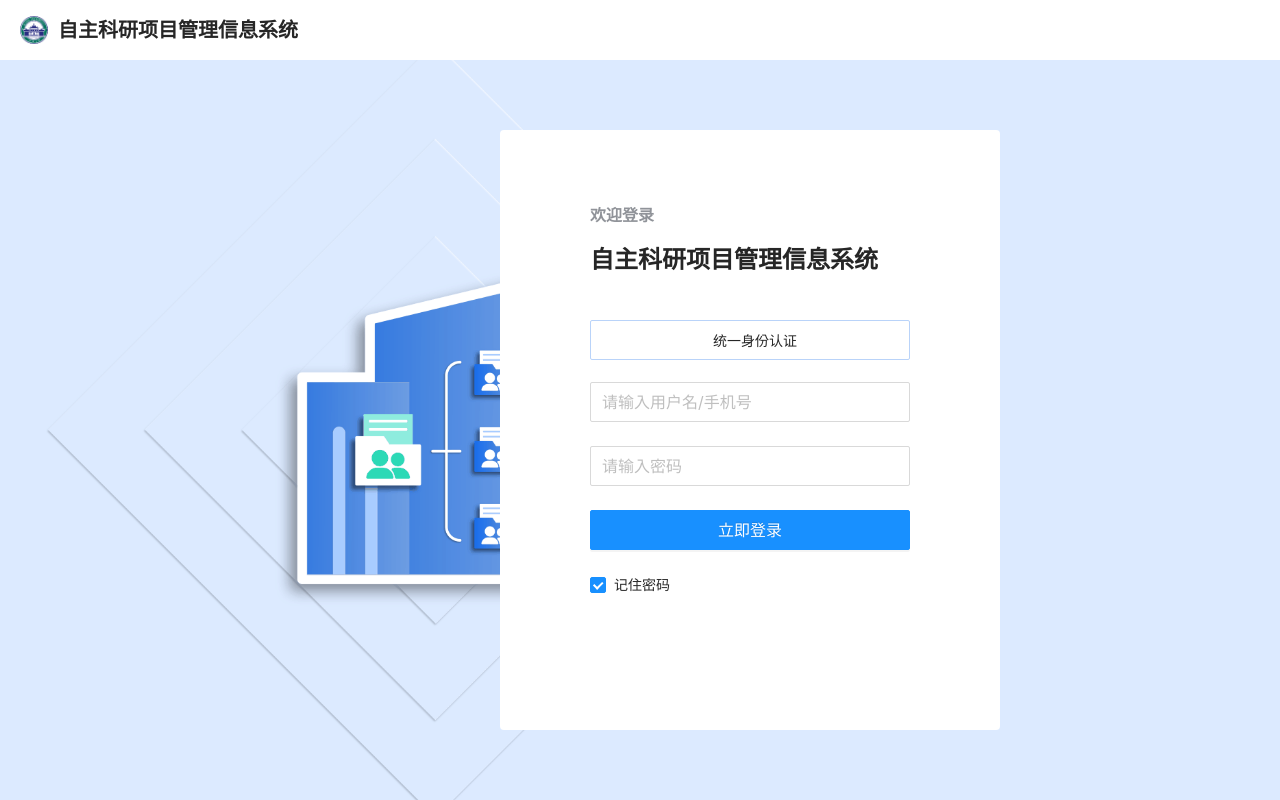
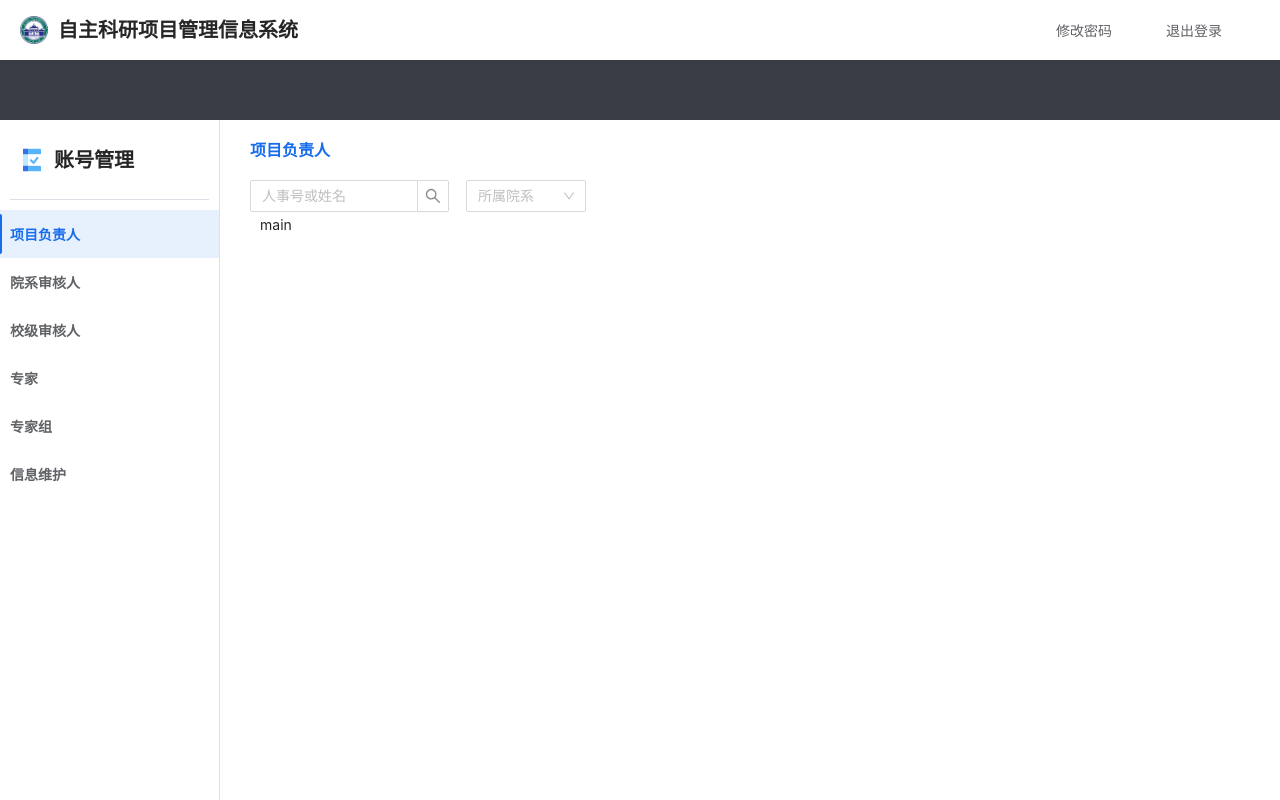
Before and after one commit to AprildreamMI/zzky-app-web-react, a React (Create React App) app: page /admin/manage-account/project in a window 1280 px wide. Before the commit this address led to /login. Built offline with nearby package versions, Linux system fonts and the light colour scheme; sample sign-in values are in the browser's storage; a small style sheet from the web is missing.

Commit message:
16.12.0 项目负责人

```diff
--- /dev/null
+++ b/src/components/baseLayout/content/index.js
@@ -0,0 +1,69 @@
+import classNames from 'classnames'
+import { useNavigate } from 'react-router-dom'
+import styles from './index.module.scss'
+
+const cbs = classNames.bind(styles)
+
+function BaseLayoutContent ({
+  hideHeader,
+  hideHeaderBack,
+  hideFooter,
+  headerLabel,
+  children
+}) {
+  const navigate = useNavigate()
+  // 返回
+  const onBack = () => {
+    window.history.length > 1 ? navigate(-1) : navigate('/')
+  }
+  // slot bodyTitle
+  const bodyTitle = children[0]
+  // slot bodyMain
+  const bodyMain = children[1]
+
+  return (
+    <div className={styles.content}>
+      {
+        !hideHeader &&
+        <div className={styles.content_header}>
+          {
+            hideHeaderBack ?
+            <p className="tw-text-[16px] tw-font-bold">
+              { headerLabel }
+            </p>
+            :
+            <p className="tw-text-[16px]">
+              <span className="tw-font-bold" onClick={onBack}>返回</span>
+              { headerLabel }
+            </p>
+          }
+        </div>
+      }
+      <div className={styles.content_body}>
+        {
+          bodyTitle &&
+          <div className={styles.content_body_title}>
+            { bodyTitle }
+          </div>
+        }
+        <div className={cbs(styles.content_body_main, { 'tw-mt-[-18px]': bodyMain})}>
+          { bodyMain }
+        </div>
+      </div>
+      {
+        !hideFooter &&
+        <div className={styles.content_footer}>
+          { children[2] }
+        </div>
+      }
+    </div>
+  )
+}
+
+BaseLayoutContent.defaultProps = {
+  hideHeader: false,
+  hideHeaderBack: true,
+  hideFooter: true
+}
+
+export default BaseLayoutContent
--- /dev/null
+++ b/src/components/baseLayout/content/index.module.scss
@@ -0,0 +1,33 @@
+.content {
+  width: 100%;
+  height: 100%;
+  flex: 1;
+  display: flex;
+  flex-direction: column;
+  &_header {
+    height: 60px;
+    padding: 0 30px;
+    display: flex;
+    align-items: center;
+    color: var(--color-primary);
+  }
+  &_body {
+    flex: 1;
+    overflow: auto;
+    &_title {
+      padding: 0 30px;
+      display: flex;
+      justify-content: space-between;
+    }
+    &_main {
+      padding: 20px 40px;
+    }
+  }
+  &_footer {
+    height: 60px;
+    padding: 0 40px;
+    border-top: 1px solid var(--border-color-base);
+    display: flex;
+    align-items: center;
+  }
+}
--- a/src/components/baseLayout/index.js
+++ b/src/components/baseLayout/index.js
@@ -4,7 +4,7 @@ import styles from './index.module.scss'
 import Icon1 from '../../assets/images/header-icons/icon1.png'
 import Icon2 from '../../assets/images/header-icons/icon2.png'
 import Icon3 from '../../assets/images/header-icons/icon3.png'
-import { useLocation } from 'react-router-dom'
+import { Outlet, useLocation } from 'react-router-dom'
 const cbs = classNames.bind(styles)
 function BaseLayout ({
   hideLeft,
@@ -48,7 +48,7 @@ function BaseLayout ({
                 return (
                   <div
                     key={item.path}
-                    className={cbs({[styles.active]: isActive()}, styles.nav_item)}
+                    className={cbs({[styles.active]: isActive(item.path)}, styles.nav_item)}
                     onClick={() => linkTo(item.path)}>
                     <p className="tw-font-bold tw-text-[14px]">
                       {item.label}
@@ -60,6 +60,7 @@ function BaseLayout ({
           </div>
         </div>
       }
+      <Outlet></Outlet>
     </div>
   )
 }
--- a/src/components/layout/header/index.js
+++ b/src/components/layout/header/index.js
@@ -1,15 +1,23 @@
 import classnames from 'classnames'
 import styles from './index.module.scss'
 import logo from '@/assets/images/logo.png'
+import { useNavigate } from 'react-router-dom'
+import { useDispatch } from 'react-redux'
+import { setUserInfo } from '@/store/slices/mainSlice'
 
 const cbs = classnames.bind(styles)
 
 function LayoutHeader ({ editDisabled, exitDisabled }) {
+  const navigate = useNavigate()
+  const dispatch = useDispatch()
+
   const ditPassword = () => {
     console.log('修改密码')
   }
   const logOut = () => {
-    console.log('退出')
+    navigate('/login')
+    localStorage.removeItem('token')
+    dispatch(setUserInfo({}))
   }
   return (
     <div className={styles.layout_header}>
--- a/src/router/index.js
+++ b/src/router/index.js
@@ -36,6 +36,7 @@ const routers = [
     })(),
     children: [
       // 默认路由 线索路由不能拥有子路由
+      // 所以不能在拥有子路由的路由上通过判断index来决定是否是首页
       {
         index: true,
         element: <IndexElement />
@@ -53,7 +54,18 @@ const routers = [
           // 账号管理
           {
             path: 'manage-account',
-            element: createElement(lazy(() => import('../views/admin/manage-account')))
+            element: createElement(lazy(() => import('../views/admin/manage-account'))),
+            children: [
+              // 默认跳转账号管理
+              {
+                index: true,
+                element: <Navigate to="/admin/manage-account/project" replace={true} />
+              },
+              {
+                path: 'project',
+                element: createElement(lazy(() => import('../views/admin/manage-account/project'))),
+              }
+            ]
           }
         ]
       }
--- /dev/null
+++ b/src/views/admin/manage-account/project/index.js
@@ -0,0 +1,54 @@
+import BaseLayoutContent from "@/components/baseLayout/content"
+import { Form, Input, Select } from "antd"
+import { Fragment } from "react"
+
+function Project () {
+
+  const onCollegeIdChange = (value) => {
+    console.log('onCollegeIdChange', value)
+  }
+  const onInputSearch = (value) => {
+    console.log('onInputSearch', value)
+  }
+
+  return (
+    <BaseLayoutContent
+      headerLabel="项目负责人">
+      <Fragment>
+        <Form
+          layout="inline">
+          <Form.Item
+            name="keywords">
+            <Input.Search
+              style={{
+                width: '200px'
+              }}
+              allowClear
+              placeholder="人事号或姓名"
+              onSearch={onInputSearch}>
+            </Input.Search>
+          </Form.Item>
+          <Form.Item
+            name="collegeId">
+            <Select
+              style={{
+                width: '120px'
+              }}
+              placeholder="所属院系"
+              allowClear
+              onChange={onCollegeIdChange}>
+              <Select.Option value="male">male</Select.Option>
+              <Select.Option value="female">female</Select.Option>
+              <Select.Option value="other">other</Select.Option>
+            </Select>
+          </Form.Item>
+        </Form>
+      </Fragment>
+      <Fragment>
+        main
+      </Fragment>
+    </BaseLayoutContent>
+  )
+}
+
+export default Project
--- a/src/views/login/index.js
+++ b/src/views/login/index.js
@@ -27,7 +27,7 @@ function Login () {
   }
   /**
    * 登录
-   *  管理员: wdkfy\admin001
+   *  管理员: wdkfy\admin001\Kfyxmc3977
       项目负责人: 人事号（8位字母+数字）
       院系审核人、校级审核人：管理员设置的用户名（见tapd文档）
       专家: 手机号（11位数字，判断合不合法）
@@ -44,22 +44,24 @@ function Login () {
       ...values,
       password: SHA256(password).toString()
     }).then(res => {
+      setBtnLoading(false)
       if (res.data.code === 0) {
         const { token, user } = res.data.data
         localStorage.setItem('token', token)
         // 设置用户信息
         dispatch(setUserInfo(user))
-
         // 跳转首页
         navigate('/')
       } else {
         message.error(res.data.message)
       }
     }).catch(err => {
+      setBtnLoading(false)
       console.log(err)
       message.error('请求出错')
     }).finally(() => {
-      setBtnLoading(false)
+      // 不能在这里设置btn 否则报错 在组件卸载后仍然设置了state,会造成内存泄漏
+      // setBtnLoading(false)
     })
   }
   // 设置密码
```
Also changed, not shown: src/views/admin/manage-account/project/index.modules.scss (added), 2 other files (tests, documents, lock files or other folders).
